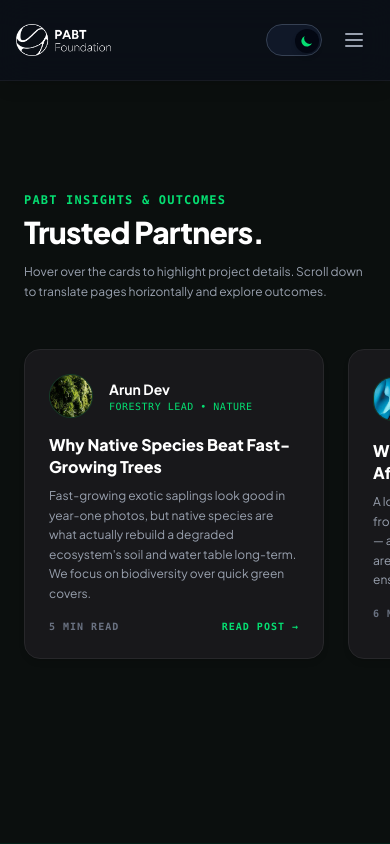
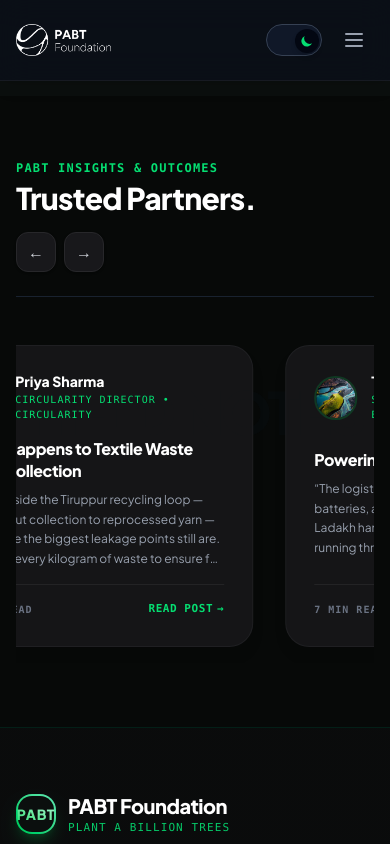
Before and after one commit to ab-rar-6024/PABT, a Next.js app: page /insights in a window 390 px wide. Shown: the top 844 px of the page. Built offline with nearby package versions, Linux system fonts and the light colour scheme.

Commit message:
fix: insights page scroll animation right-to-left without blank page gap

```diff
--- a/src/app/insights/page.tsx
+++ b/src/app/insights/page.tsx
@@ -7,7 +7,7 @@
 
 export default function InsightsPage() {
   return (
-    <div className="relative pt-12 pb-24">
+    <div className="relative pt-4 pb-0 overflow-hidden">
       <InsightsCarousel />
     </div>
   );
--- a/src/components/InsightsCarousel.tsx
+++ b/src/components/InsightsCarousel.tsx
@@ -1,7 +1,7 @@
 "use client";
 
 import { useRef, useState, useEffect } from "react";
-import { motion, useScroll, useTransform, useSpring, MotionValue } from "framer-motion";
+import { motion, useScroll, useTransform, useSpring } from "framer-motion";
 import Link from "next/link";
 
 interface InsightCardData {
@@ -78,150 +78,98 @@
   },
 ];
 
-// Helper Tick Component for scroll indicator wave animation
-function Tick({
-  index,
-  scrollYProgress,
-  total,
-}: {
-  index: number;
-  scrollYProgress: MotionValue<number>;
-  total: number;
-}) {
-  const distance = useTransform(scrollYProgress, (progress) => {
-    const activeIndex = progress * (total - 1);
-    return Math.abs(index - activeIndex);
-  });
-
-  const height = useTransform(distance, [0, 3, 6], [18, 9, 4]);
-  const opacity = useTransform(distance, [0, 3, 6], [1, 0.4, 0.08]);
-  const backgroundColor = useTransform(
-    distance,
-    [0, 2, 4],
-    ["#22c55e", "#10b981", "#9ca3af"]
-  );
-
-  return (
-    <motion.div
-      style={{ height, opacity, backgroundColor }}
-      className="w-[2px] rounded-full shrink-0"
-    />
-  );
-}
-
 export default function InsightsCarousel() {
   const containerRef = useRef<HTMLDivElement>(null);
+  const scrollRef = useRef<HTMLDivElement>(null);
   const [hoveredIndex, setHoveredIndex] = useState<number | null>(null);
-  const [isMobile, setIsMobile] = useState(false);
-
-  // Detect mobile viewports to fall back to horizontal swipe layout
-  useEffect(() => {
-    const checkMobile = () => setIsMobile(window.innerWidth < 1024);
-    checkMobile();
-    window.addEventListener("resize", checkMobile);
-    return () => window.removeEventListener("resize", checkMobile);
-  }, []);
 
   const { scrollYProgress } = useScroll({
     target: containerRef,
+    offset: ["start end", "end start"],
   });
 
-  // Create a smoothed spring progress value to emulate GSAP's scroll scrub easing (fluid lag)
   const smoothProgress = useSpring(scrollYProgress, {
-    stiffness: 45,
-    damping: 18,
-    mass: 1,
-    restDelta: 0.001
+    stiffness: 80,
+    damping: 25,
+    mass: 0.2,
+    restDelta: 0.001,
   });
 
-  // Scroll horizontal cards translation using the smoothed spring progress value
-  // Moves from 15vw (initial padding) to -135vw (scroll end)
-  const x = useTransform(smoothProgress, [0, 1], ["15vw", "-135vw"]);
+  // Translates cards from right to left (150px to -650px) as user scrolls down the page naturally
+  const x = useTransform(smoothProgress, [0, 1], ["120px", "-680px"]);
 
-  const numTicks = 70;
+  const scrollLeft = () => {
+    if (scrollRef.current) {
+      scrollRef.current.scrollBy({ left: -380, behavior: "smooth" });
+    }
+  };
+
+  const scrollRight = () => {
+    if (scrollRef.current) {
+      scrollRef.current.scrollBy({ left: 380, behavior: "smooth" });
+    }
+  };
 
   return (
-    <div ref={containerRef} className="relative w-full" style={{ height: isMobile ? "auto" : "280vh" }}>
-      {/* Parallax / Sticky Container - Offset by navbar height (top-20) and height adjusted */}
-      <div className={isMobile ? "relative w-full py-16" : "sticky top-20 h-[calc(100vh-5rem)] w-full flex flex-col justify-center overflow-hidden bg-gray-50 dark:bg-gray-950 transition-colors duration-500"}>
-
+    <div
+      ref={containerRef}
+      className="relative w-full bg-gray-50 dark:bg-[#070908] py-16 transition-colors duration-500 overflow-hidden"
+    >
       {/* Giant Watermark Text in Background */}
-        {!isMobile && (
       <div className="absolute inset-x-0 top-1/2 -translate-y-1/2 select-none pointer-events-none text-center z-0 overflow-hidden">
-            <h2 className="text-[16vw] font-black uppercase tracking-tighter text-gray-200/30 dark:text-gray-900/10 leading-none whitespace-nowrap">
+        <h2 className="text-[15vw] font-black uppercase tracking-tighter text-gray-200/35 dark:text-gray-900/15 leading-none whitespace-nowrap">
           FIELD NOTES
         </h2>
       </div>
-        )}
 
-        {/* Heading Section - Tighter margins to fit vertical viewport */}
-        <div className="max-w-7xl mx-auto px-6 sm:px-12 w-full z-10 flex flex-col md:flex-row md:items-end justify-between mb-6 gap-3">
+      <div className="max-w-7xl mx-auto px-4 sm:px-6 lg:px-8 w-full z-10 relative space-y-8">
+        {/* Heading & Scroll Buttons */}
+        <div className="flex flex-col md:flex-row md:items-end justify-between gap-4 border-b border-gray-200/80 dark:border-gray-800/80 pb-6">
           <div>
-            <span className="text-green-600 dark:text-green-400 font-mono text-xs uppercase tracking-widest font-bold mb-1.5 block">
+            <span className="text-green-600 dark:text-green-400 font-mono text-xs uppercase tracking-widest font-bold mb-1 block">
               PABT Insights & Outcomes
             </span>
-            <h1 className="text-3xl sm:text-4xl font-black text-gray-900 dark:text-white tracking-tight">
+            <h1 className="text-3xl sm:text-5xl font-black text-gray-900 dark:text-white tracking-tight">
               Trusted Partners.
             </h1>
           </div>
-          <p className="text-gray-500 dark:text-gray-400 text-xs sm:text-sm leading-relaxed max-w-md">
-            Hover over the cards to highlight project details. Scroll down to translate pages horizontally and explore outcomes.
+
+          <div className="flex items-center gap-4">
+            <p className="text-gray-500 dark:text-gray-400 text-xs sm:text-sm leading-relaxed max-w-sm hidden sm:block">
+              Explore our latest ecosystem insights, forestry research, and community action notes.
             </p>
+
+            {/* Left/Right Arrow Navigation Buttons */}
+            <div className="flex items-center gap-2 shrink-0">
+              <button
+                type="button"
+                onClick={scrollLeft}
+                aria-label="Scroll left"
+                className="w-10 h-10 rounded-xl bg-white dark:bg-zinc-900 border border-gray-200 dark:border-zinc-800 flex items-center justify-center text-gray-700 dark:text-gray-300 hover:text-green-600 dark:hover:text-green-400 hover:border-green-500/40 shadow-sm transition-all cursor-pointer"
+              >
+                ←
+              </button>
+              <button
+                type="button"
+                onClick={scrollRight}
+                aria-label="Scroll right"
+                className="w-10 h-10 rounded-xl bg-white dark:bg-zinc-900 border border-gray-200 dark:border-zinc-800 flex items-center justify-center text-gray-700 dark:text-gray-300 hover:text-green-600 dark:hover:text-green-400 hover:border-green-500/40 shadow-sm transition-all cursor-pointer"
+              >
+                →
+              </button>
+            </div>
+          </div>
         </div>
 
-        {/* Scroll Progress Tick Bar (Hidden on Mobile) - Tighter margins */}
-        {!isMobile && (
-          <div className="max-w-7xl mx-auto px-6 sm:px-12 w-full z-10 flex items-center justify-center gap-1.5 h-6 mb-8 select-none">
-            {Array.from({ length: numTicks }).map((_, i) => (
-              <Tick key={i} index={i} scrollYProgress={smoothProgress} total={numTicks} />
-            ))}
-          </div>
-        )}
-
-        {/* Carousel / Cards List */}
-        {isMobile ? (
-          // Mobile Layout: Touch swipe scrollable row
-          <div className="flex overflow-x-auto gap-6 px-6 py-6 snap-x snap-mandatory scrollbar-none w-full z-10">
-            {insights.map((card, index) => (
+        {/* Scroll-Driven Translating Cards Container */}
         <div
-                key={index}
-                className="w-[300px] shrink-0 snap-center rounded-2xl bg-white dark:bg-zinc-900 border border-gray-100 dark:border-zinc-800 p-6 shadow-md"
+          ref={scrollRef}
+          className="overflow-x-auto scrollbar-none py-4 scroll-smooth"
+          style={{ scrollbarWidth: "none" }}
         >
-                <div className="flex items-center gap-4 mb-4">
-                  <img
-                    src={card.image}
-                    alt={card.author}
-                    className="size-11 rounded-full object-cover border border-green-500/20"
-                  />
-                  <div>
-                    <h4 className="font-bold text-gray-900 dark:text-white text-sm">
-                      {card.author}
-                    </h4>
-                    <p className="text-[10px] text-green-600 dark:text-green-400 font-mono uppercase tracking-wider">
-                      {card.role} • {card.domain}
-                    </p>
-                  </div>
-                </div>
-                <h3 className="font-extrabold text-gray-900 dark:text-white text-base leading-snug mb-2">
-                  {card.title}
-                </h3>
-                <p className="text-xs text-gray-600 dark:text-gray-400 leading-relaxed line-clamp-6">
-                  {card.description}
-                </p>
-                <div className="mt-4 flex justify-between items-center text-[10px] font-mono text-gray-400 dark:text-gray-500 uppercase tracking-widest font-bold">
-                  <span>{card.readTime}</span>
-                  <Link href={card.href} className="text-green-600 dark:text-green-400 hover:underline">
-                    Read Post →
-                  </Link>
-                </div>
-              </div>
-            ))}
-          </div>
-        ) : (
-          // Desktop Layout: Parallax horizontal scroll on vertical page scroll - Adjusted card width/aspect ratio
           <motion.div
             style={{ x }}
-            className="flex gap-8 w-max px-[10vw] z-10 py-4 select-none"
+            className="flex gap-8 w-max px-4 select-none"
           >
             {insights.map((card, index) => {
               const isHovered = hoveredIndex === index;
@@ -234,22 +182,22 @@
                   onMouseLeave={() => setHoveredIndex(null)}
                   animate={{
                     scale: isHovered ? 1.03 : isOtherHovered ? 0.97 : 1,
-                    filter: isOtherHovered ? "blur(4px) brightness(0.5)" : "blur(0px) brightness(1)",
-                    opacity: isOtherHovered ? 0.45 : 1,
+                    filter: isOtherHovered ? "blur(3px) brightness(0.6)" : "blur(0px) brightness(1)",
+                    opacity: isOtherHovered ? 0.5 : 1,
                   }}
-                  transition={{ duration: 0.55, ease: [0.25, 1, 0.5, 1] }}
-                  className={`w-[370px] shrink-0 aspect-[1/1] rounded-2xl p-6 flex flex-col justify-between cursor-pointer border transition-all duration-500 ${
+                  transition={{ duration: 0.35, ease: [0.25, 1, 0.5, 1] }}
+                  className={`w-[320px] sm:w-[360px] shrink-0 rounded-3xl p-7 flex flex-col justify-between cursor-pointer border transition-all duration-300 ${
                     isHovered
-                      ? "bg-stone-100 dark:bg-stone-900 border-green-500/25 shadow-2xl"
-                      : "bg-white/80 dark:bg-zinc-900/85 border-gray-200/50 dark:border-zinc-800/50 shadow-lg"
+                      ? "bg-white dark:bg-zinc-900 border-green-500/40 shadow-2xl"
+                      : "bg-white/90 dark:bg-zinc-900/85 border-gray-200/60 dark:border-zinc-800/60 shadow-lg"
                   }`}
                 >
-                  {/* Top Section: User Meta */}
+                  {/* User Header */}
                   <div className="flex items-center gap-3.5">
                     <img
                       src={card.image}
                       alt={card.author}
-                      className="size-11 rounded-full object-cover border-2 border-green-500/20"
+                      className="w-11 h-11 rounded-full object-cover border-2 border-green-500/20"
                     />
                     <div>
                       <h4 className="font-extrabold text-gray-900 dark:text-white text-sm leading-none">
@@ -261,7 +209,7 @@
                     </div>
                   </div>
 
-                  {/* Middle Section: Quote / Post snippet */}
+                  {/* Content */}
                   <div className="flex-grow flex flex-col justify-center my-4">
                     <h3 className="font-black text-gray-900 dark:text-white text-base tracking-tight leading-snug mb-2">
                       {card.title}
@@ -271,9 +219,9 @@
                     </p>
                   </div>
 
-                  {/* Bottom Section: Footer Actions */}
-                  <div className="flex justify-between items-center border-t border-gray-100 dark:border-zinc-800/80 pt-3">
-                    <span className="text-[9px] font-mono font-bold text-gray-400 dark:text-gray-500 uppercase tracking-widest">
+                  {/* Footer Actions */}
+                  <div className="flex justify-between items-center border-t border-gray-100 dark:border-zinc-800/80 pt-4">
+                    <span className="text-[10px] font-mono font-bold text-gray-400 dark:text-gray-500 uppercase tracking-widest">
                       {card.readTime}
                     </span>
                     <Link
@@ -288,7 +236,7 @@
               );
             })}
           </motion.div>
-        )}
+        </div>
       </div>
     </div>
   );
```
Lines whose indentation alone changed are shown as unchanged.
